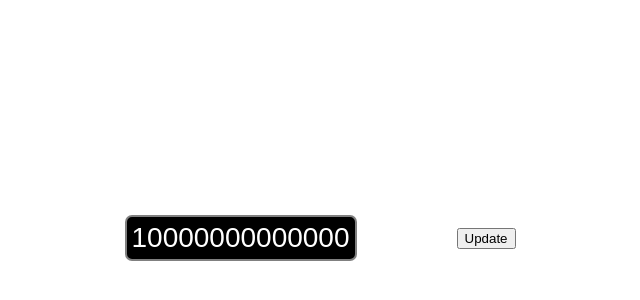
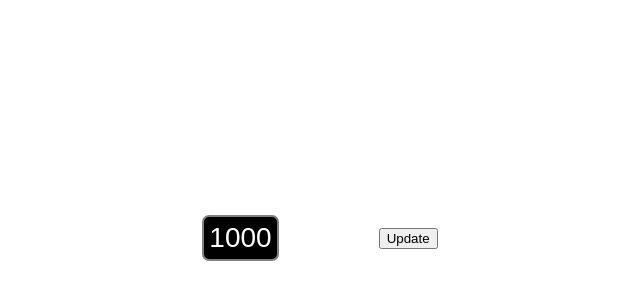
Before and after one commit to Sairam-Reddy/angular-angular-pixie-dust-directive, an Angular app: page / in a window 1280 px wide. Shown: the part 170-470 px from the top of the page, without its empty margins (320-960 px from the left). Built offline with nearby package versions, Linux system fonts and the light colour scheme.

Commit message:
1 file modified

```diff
--- a/src/app/app.component.ts
+++ b/src/app/app.component.ts
@@ -6,7 +6,7 @@ import { Component } from '@angular/core';
   styleUrls: ['./app.component.scss'],
 })
 export class AppComponent {
-  public counter: number = 10000000000000;
+  public counter: number = 1000;
 
   public increment(): void {
     this.counter = this.counter + 100;
```
